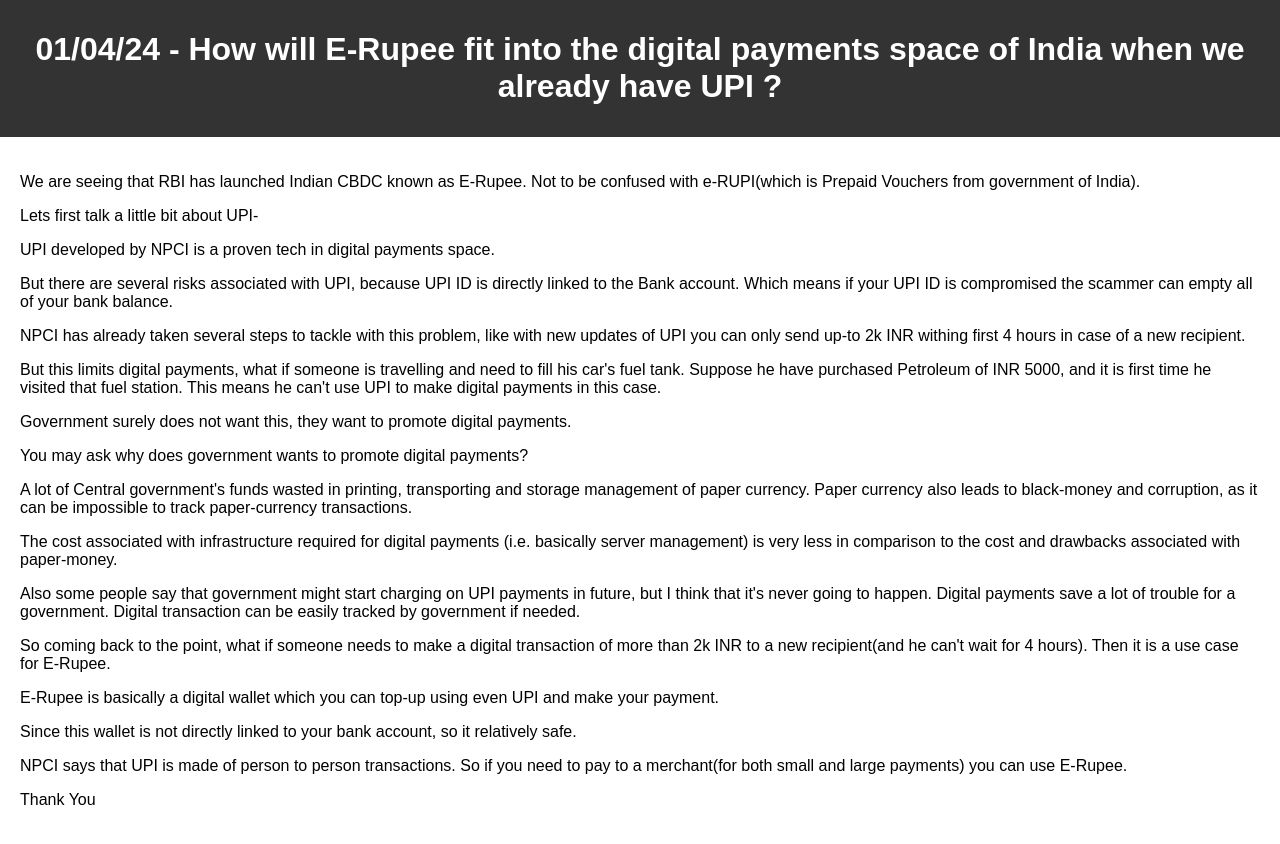
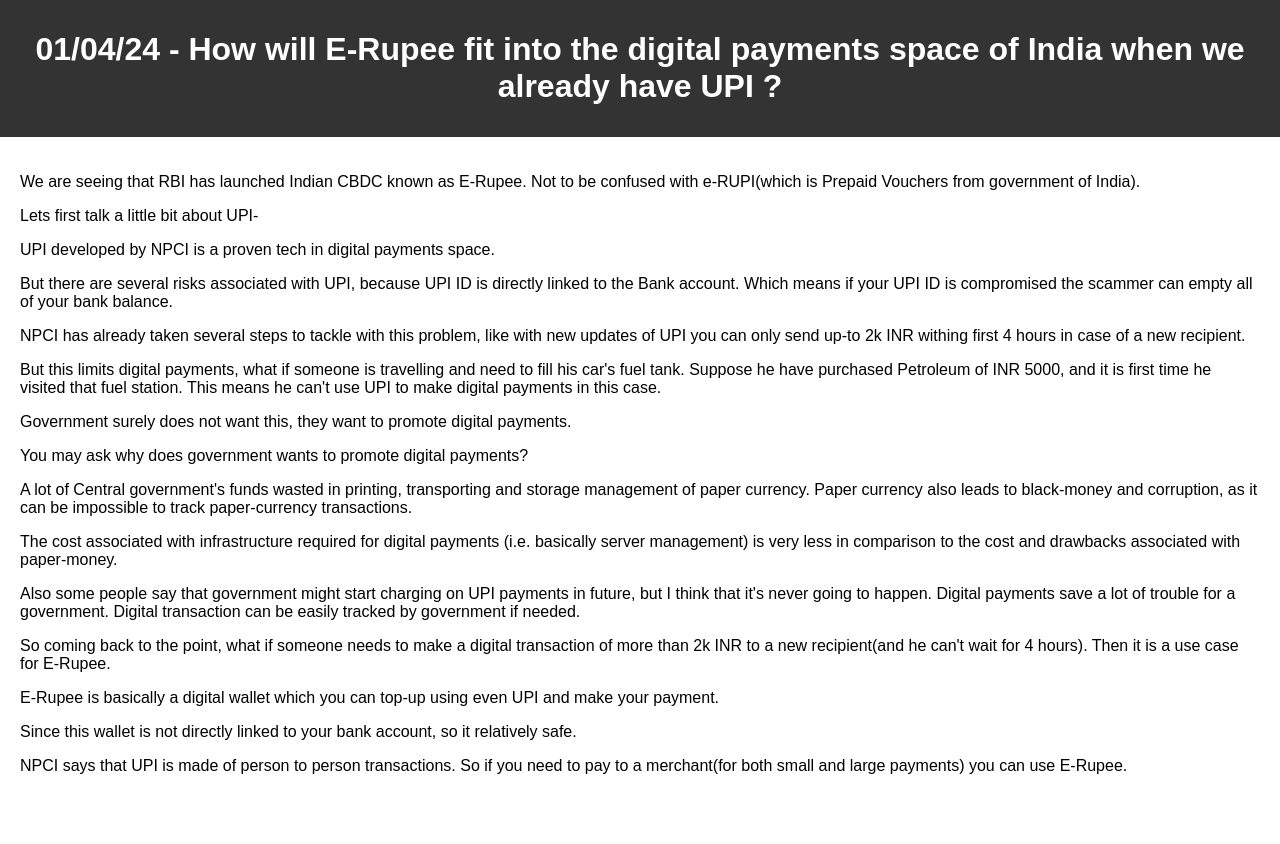
Before and after one commit to dhiraj-ydv/11ty_blog, an Eleventy site: page posts/blog1.md in a window 1280 px wide. After the commit the page ends 811 px from the top, so only its background shows below. Built offline with nearby package versions, Linux system fonts and the light colour scheme; Eleventy itself is replaced by a stand-in of ours; files that its build step writes are made by us from their sources.

Commit message:
Update blog1.md

```diff
--- a/posts/blog1.md
+++ b/posts/blog1.md
@@ -32,5 +32,3 @@
 Since this wallet is not directly linked to your bank account, so it relatively safe.
 
 NPCI says that UPI is made of person to person transactions. So if you need to pay to a merchant(for both small and large payments) you can use E-Rupee.
-
-Thank You
```
